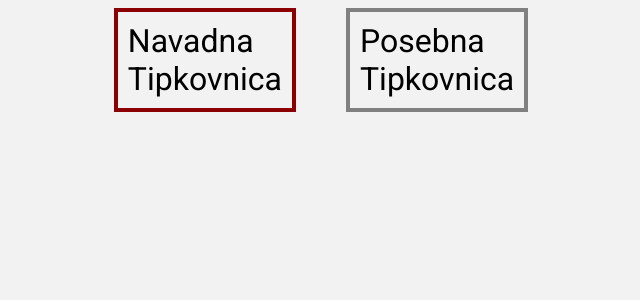
After one commit to budi1200/projektni_teden, a PHP site: page /izbor.html in a window 1280 px wide. The commit adds this page. Shown: the top 300 px of the page, without its empty margins (344-984 px from the left). Run offline with PHP 8.4, Linux system fonts and the light colour scheme.

Commit message:
prva stran + naslednja stran

```diff
--- a/index.html
+++ b/index.html
@@ -8,10 +8,10 @@
 </head>
 <body>
     <div class="container">
-        <form id="form_prijava" action="post">
+        <form id="form_prijava" action="izbor.html">
             <label>Ime: </label><input type="text"><br />
             <label>Geslo: </label><input type="password"><br />
-            <button type="submit">Prijava</button>
+            <button class="button" type="submit">Prijava</button>
         </form>
     </div>
 </body>
--- /dev/null
+++ b/izbor.html
@@ -0,0 +1,16 @@
+<!DOCTYPE html>
+<html lang="en">
+<head>
+    <meta charset="UTF-8">
+    <title>Izberi Tipkovnico</title>
+    <link rel="stylesheet" type="text/css" href="style.css">
+    <link href="https://fonts.googleapis.com/css?family=Roboto" rel="stylesheet">
+</head>
+<body>
+    <div class="container">
+        <a id="navadna" class="button" href="#navadna">Navadna <br> Tipkovnica</a>
+        <a id="posebna" class="button" href="#posebna">Posebna <br>Tipkovnica</a>
+    </div>
+<script src=script.js></script>
+</body>
+</html>
--- /dev/null
+++ b/script.js
@@ -0,0 +1,21 @@
+document.getElementById("navadna").focus();
+
+window.addEventListener("keydown", function (event) {
+  if (event.defaultPrevented) {
+    return; // Do nothing if the event was already processed
+  }
+
+  switch (event.key) {
+    case "a":
+      document.getElementById("navadna").focus();
+      break;
+    case "d":
+      document.getElementById("posebna").focus();
+      break;
+    default:
+      return; // Quit when this doesn't handle the key event.
+  }
+
+  // Cancel the default action to avoid it being handled twice
+  event.preventDefault();
+}, true);
--- a/style.css
+++ b/style.css
@@ -26,5 +26,24 @@ body{
     font-size: xx-large;
     padding-top: 5px;
     padding-bottom: 5px;
+    width: 100%;
+    margin-left: 0;
+}
 
+.button{
+    font-size: xx-large;
+    padding: 10px;
+    margin-left: 50px;
+    text-decoration: none;
+    color: black;
+    border: 4px solid grey;
 }
+
+.button:focus{
+    border: 4px solid darkred;
+    outline: none;
+}
+
+.button:hover{
+    border: 4px solid darkred;
+}
```
